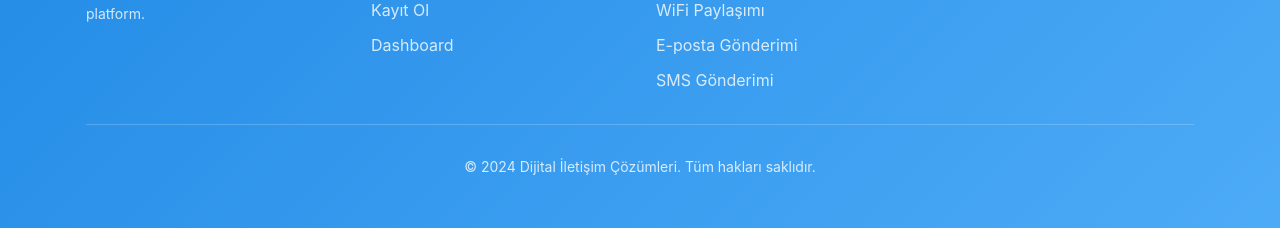
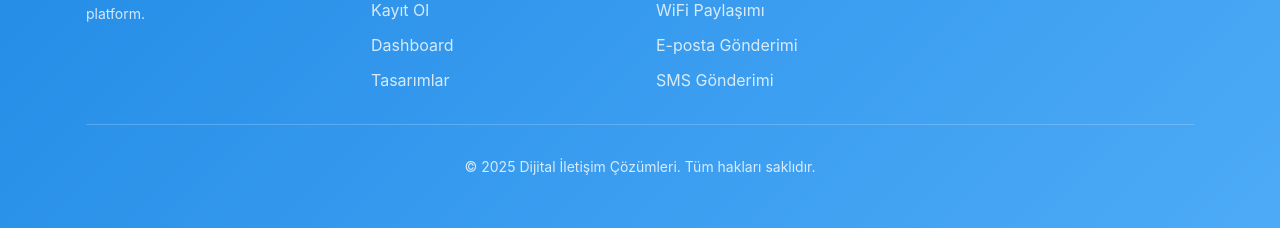
Before and after one commit to tolgabayrakdev/chabit-project, a Next.js app in the folder web/: page / in a window 1280 px wide. Shown: the part 2946-3174 px from the top of the page. Built offline with nearby package versions, Linux system fonts and the light colour scheme.

Commit message:
tasarım

```diff
--- a/web/app/page.tsx
+++ b/web/app/page.tsx
@@ -316,6 +316,7 @@ export default function Home() {
               <Anchor component={Link} href="/login" c="white" opacity={0.8}>Giriş Yap</Anchor>
               <Anchor component={Link} href="/register" c="white" opacity={0.8}>Kayıt Ol</Anchor>
               <Anchor component={Link} href="/dashboard" c="white" opacity={0.8}>Dashboard</Anchor>
+              <Anchor component={Link} href="/examples" c="white" opacity={0.8}>Tasarımlar</Anchor>
             </Stack>
             <Stack gap="xs">
               <Text fw={700} size="lg">Özellikler</Text>
@@ -341,7 +342,7 @@ export default function Home() {
           </SimpleGrid>
           <Divider my="xl" color="white" opacity={0.2} />
           <Text ta="center" size="sm" c="white" opacity={0.8}>
-            © 2024 Dijital İletişim Çözümleri. Tüm hakları saklıdır.
+            © 2025 Dijital İletişim Çözümleri. Tüm hakları saklıdır.
           </Text>
         </Container>
       </Box>
```
